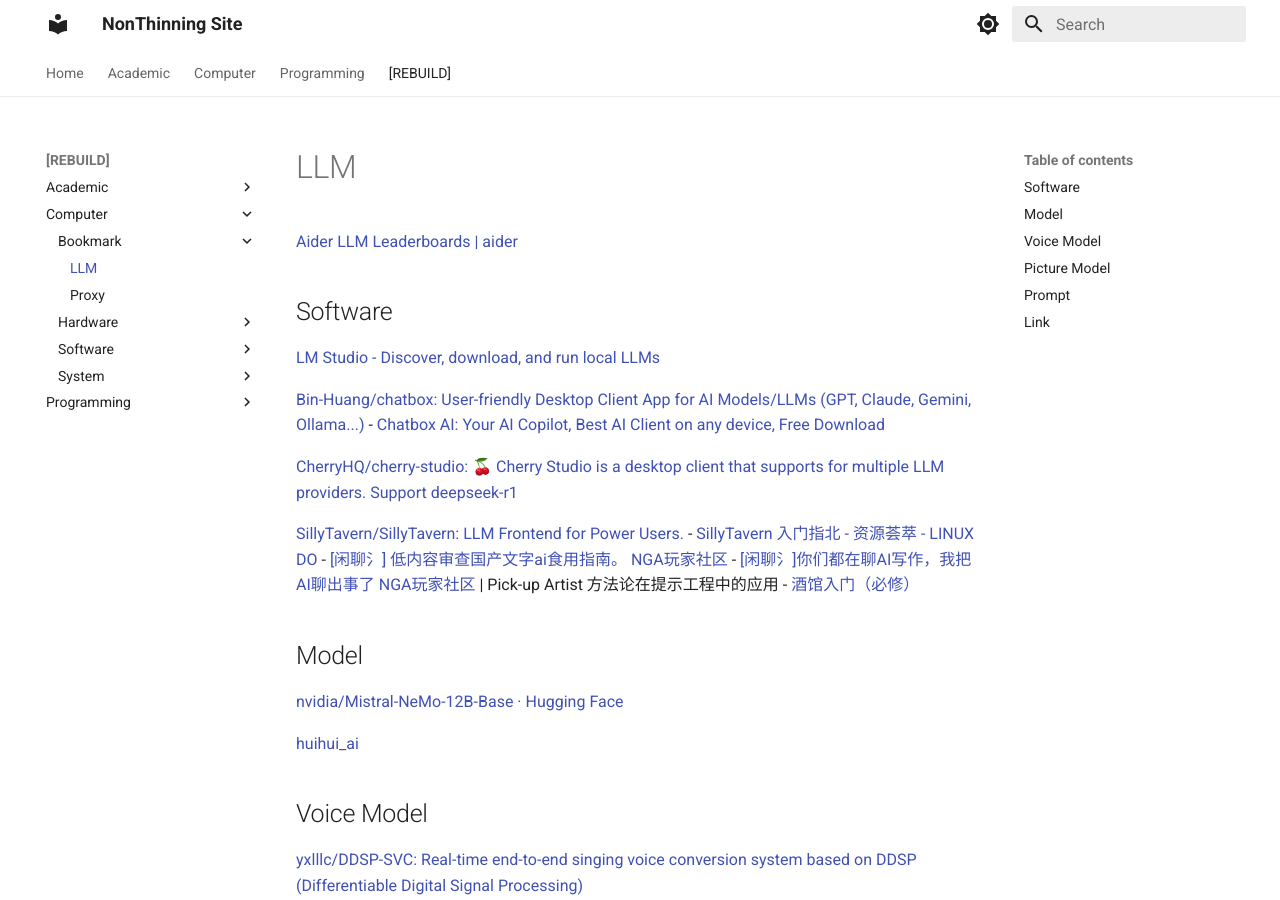
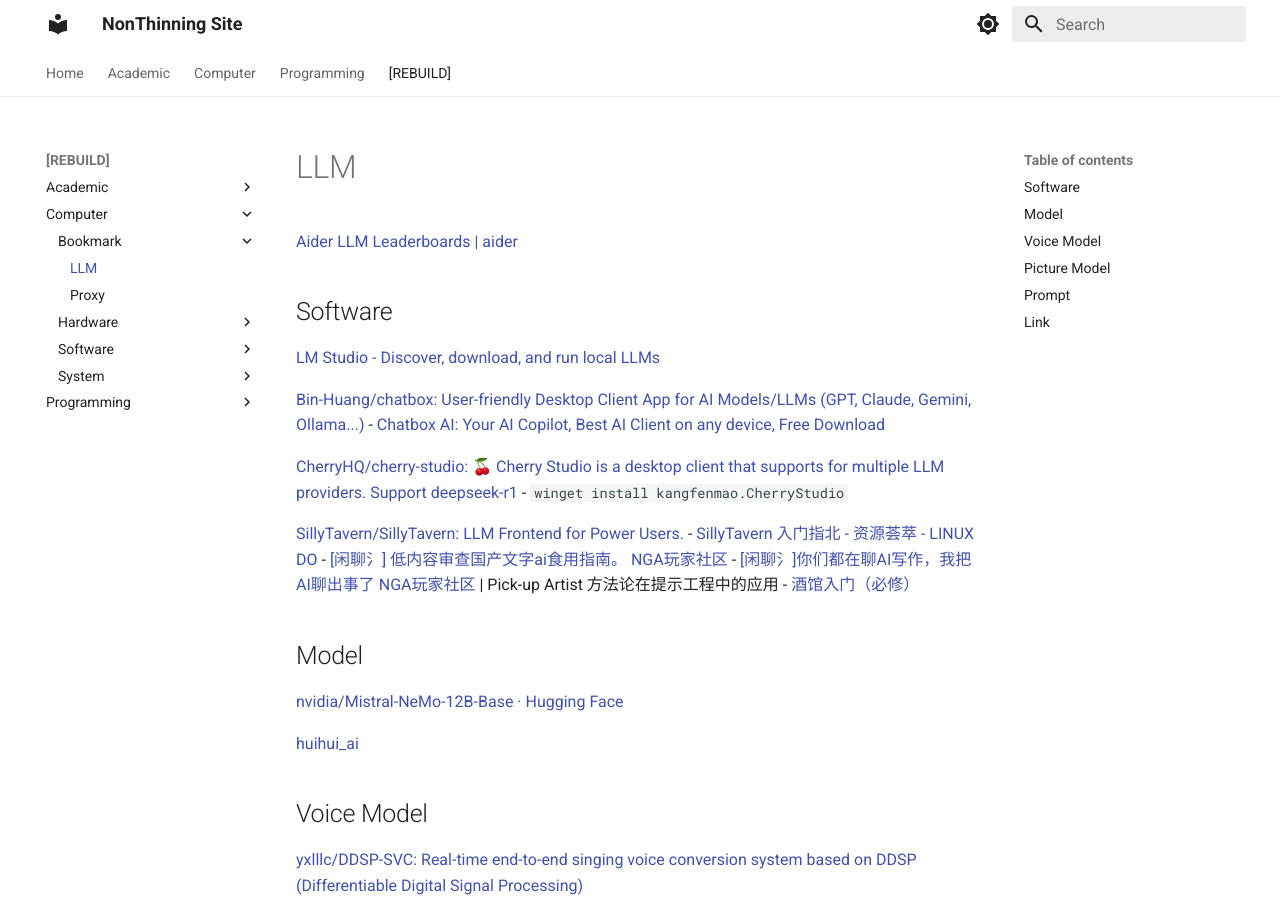
Before and after one commit to NonThinning/NonThinning.github.io, an MkDocs documentation site: the page built from docs/[REBUILD]/Computer/Bookmark/LLM.md, in a window 1280 px wide and 900 px high. Built offline with MkDocs 1.6.1 and Material for MkDocs 9.7.7, drawn with Linux system fonts in a browser that asks for light colours.

Commit message:
docs update

```diff
--- a/docs/[REBUILD]/Computer/Bookmark/LLM.md
+++ b/docs/[REBUILD]/Computer/Bookmark/LLM.md
@@ -9,6 +9,7 @@
 - [Chatbox AI: Your AI Copilot, Best AI Client on any device, Free Download](https://chatboxai.app/)
 
 [CherryHQ/cherry-studio: 🍒 Cherry Studio is a desktop client that supports for multiple LLM providers. Support deepseek-r1](https://github.com/CherryHQ/cherry-studio)
+- `winget install kangfenmao.CherryStudio`
 
 [SillyTavern/SillyTavern: LLM Frontend for Power Users.](https://github.com/SillyTavern/SillyTavern)
 - [SillyTavern 入门指北 - 资源荟萃 - LINUX DO](https://linux.do/t/topic/223253)
```
